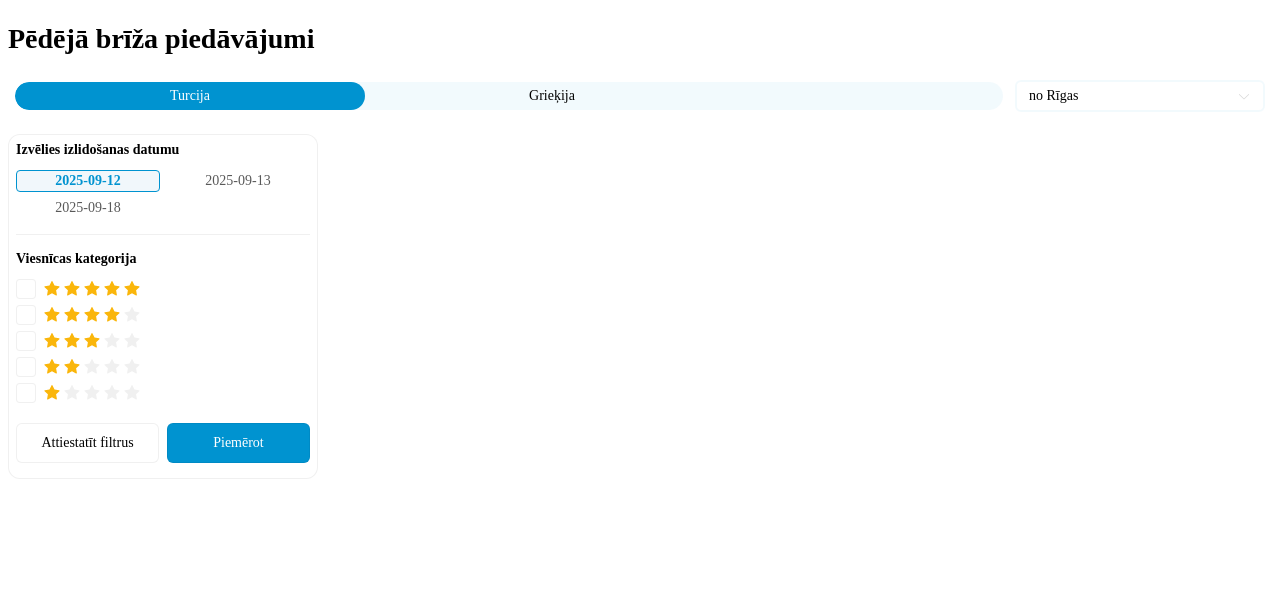
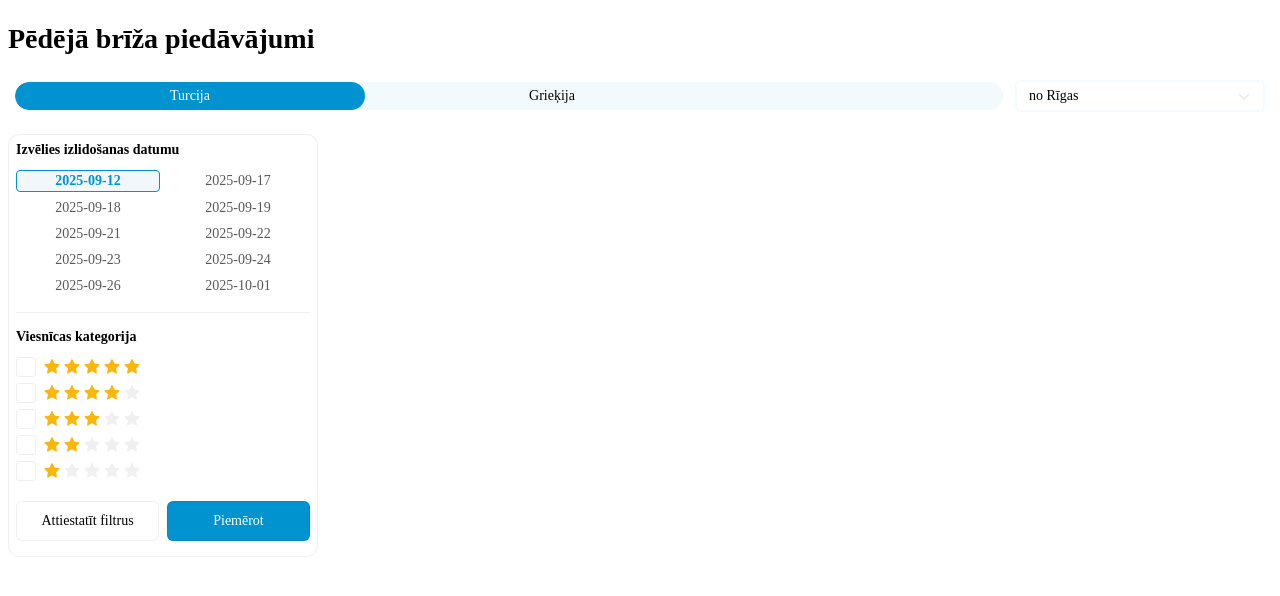
Before and after one commit to ct-balt/offers-hotel-incentive-lv, a website: page src/index.html in a window 1280 px wide. Drawn offline with Linux system fonts and the light colour scheme; no server answers.

Commit message:
updated offers and fixed dates sort

```diff
--- a/src/index.html
+++ b/src/index.html
@@ -100,33 +100,78 @@
                 },
                 beginDates: [
                   {
-                    date: "2025-09-03",
-                    stayNights: [{ value: 7 }],
-                    departures: ["riga"],
-                  },
-                  {
-                    date: "2025-09-04",
-                    stayNights: [{ value: 7 }],
-                    departures: ["riga"],
-                  },
-                  {
-                    date: "2025-09-06",
-                    stayNights: [{ value: 6 }],
-                    departures: ["riga"],
-                  },
-                  {
                     date: "2025-09-12",
-                    stayNights: [{ value: 7 }],
-                    departures: ["riga"],
-                  },
-                  {
-                    date: "2025-09-13",
-                    stayNights: [{ value: 7 }],
+                    stayNights: [
+                      { value: 3 },
+                      { value: 5 },
+                      { value: 7 },
+                      { value: 8 },
+                      { value: 9 },
+                    ],
                     departures: ["riga"],
                   },
                   {
                     date: "2025-09-18",
                     stayNights: [{ value: 3 }, { value: 6 }, { value: 7 }],
+                    departures: ["riga"],
+                  },
+                  {
+                    date: "2025-09-19",
+                    stayNights: [{ value: 5 }, { value: 10 }],
+                    departures: ["riga"],
+                  },
+                  {
+                    date: "2025-09-21",
+                    stayNights: [
+                      { value: 3 },
+                      { value: 8 },
+                      { value: 9 },
+                      { value: 13 },
+                    ],
+                    departures: ["riga"],
+                  },
+                  {
+                    date: "2025-09-22",
+                    stayNights: [{ value: 7 }],
+                    departures: ["riga"],
+                  },
+                  {
+                    date: "2025-09-23",
+                    stayNights: [{ value: 6 }, { value: 8 }],
+                    departures: ["riga"],
+                  },
+                  {
+                    date: "2025-09-24",
+                    stayNights: [{ value: 7 }],
+                    departures: ["riga"],
+                  },
+                  {
+                    date: "2025-09-26",
+                    stayNights: [{ value: 7 }, { value: 8 }],
+                    departures: ["riga"],
+                  },
+                ],
+              },
+              {
+                name: "bodruma",
+                departures: {
+                  displayName: ["Rīgas"],
+                  name: ["riga"],
+                },
+                beginDates: [
+                  {
+                    date: "2025-09-17",
+                    stayNights: [{ value: 6 }],
+                    departures: ["riga"],
+                  },
+                  {
+                    date: "2025-09-24",
+                    stayNights: [{ value: 6 }],
+                    departures: ["riga"],
+                  },
+                  {
+                    date: "2025-10-01",
+                    stayNights: [{ value: 6 }],
                     departures: ["riga"],
                   },
                 ],
@@ -144,12 +189,17 @@
                 },
                 beginDates: [
                   {
-                    date: "2025-09-13",
+                    date: "2025-09-14",
                     stayNights: [{ value: 7 }],
                     departures: ["riga"],
                   },
                   {
-                    date: "2025-09-14",
+                    date: "2025-09-21",
+                    stayNights: [{ value: 7 }],
+                    departures: ["riga"],
+                  },
+                  {
+                    date: "2025-09-30",
                     stayNights: [{ value: 7 }],
                     departures: ["riga"],
                   },
--- a/src/index.js
+++ b/src/index.js
@@ -66,7 +66,7 @@ function loadAvailableDates() {
   const dates = getAvailableDates(matchedDestination.destination);
   const allDates = dates.flatMap((city) => city.availableDates);
 
-  const uniqueDates = [...new Set(allDates)];
+  const uniqueDates = [...new Set(allDates)].sort();
 
   listDates(uniqueDates);
 }
```
Also changed, not shown: build/index.html, build/index.min.js.
